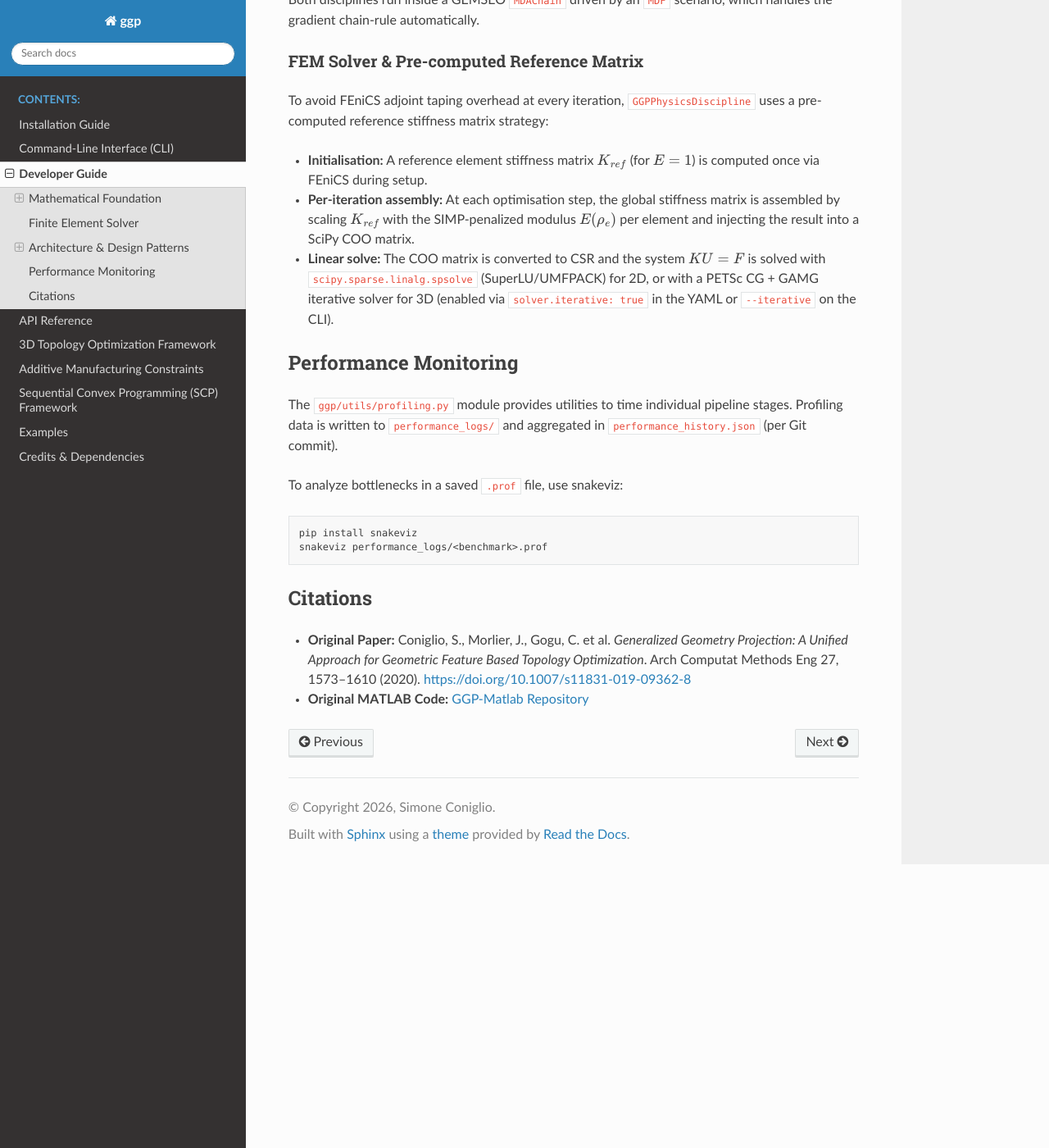
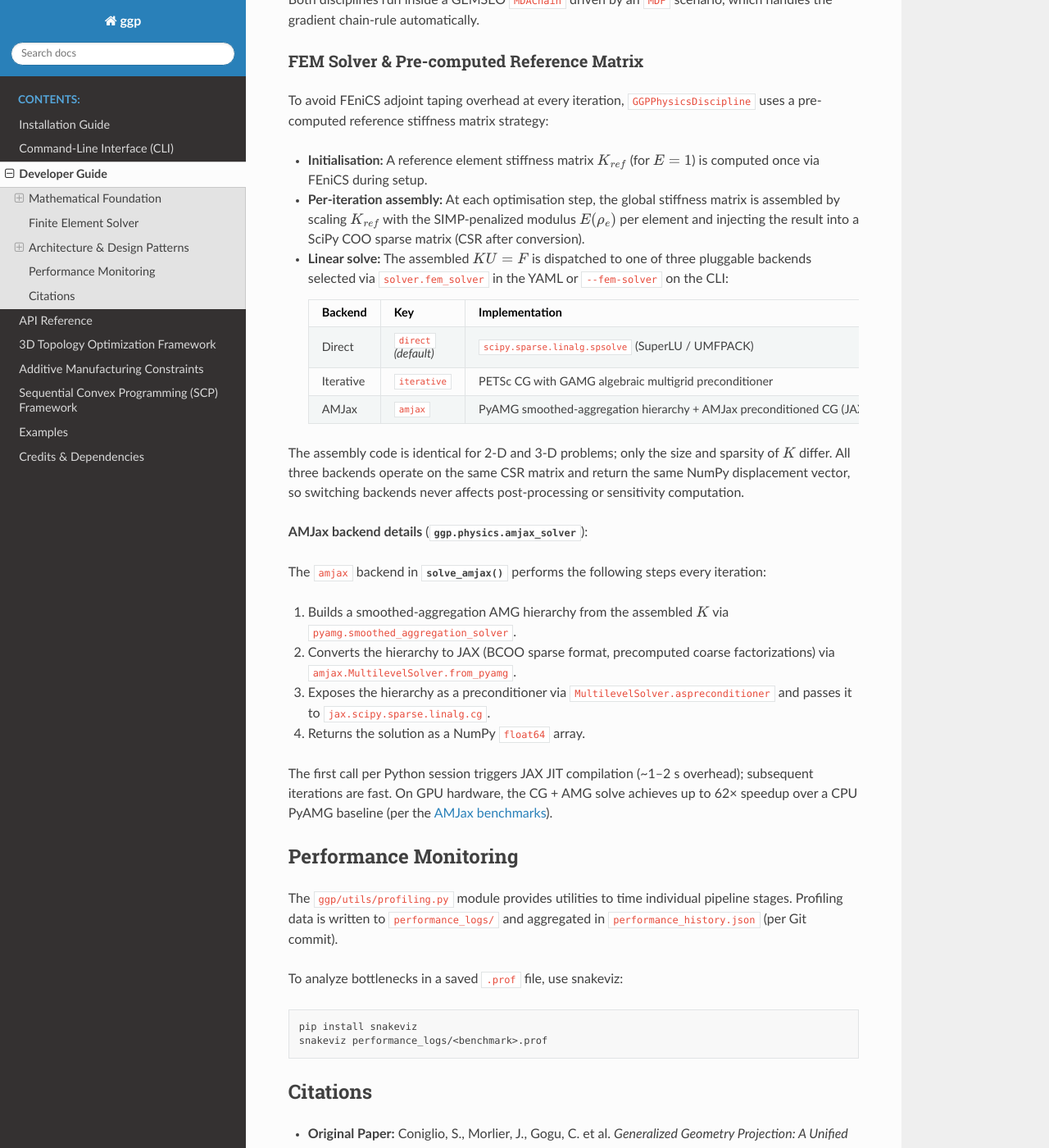
Before and after one commit to SimoneConiglio/generalized_geometry_projection, a Sphinx documentation site: the page built from docs/developer_guide.rst, in a window 1280 px wide and 1400 px high, scrolled down 6303 px. Shown: the whole window at 82% size. Built offline with Sphinx 7.4.7 and the Read the Docs theme 3.1.0, drawn with Linux system fonts in a browser that asks for light colours.

Commit message:
Update docs and add 3D tests for AMJax FEM backend
Documentation:
- cli_guide.rst: document --fem-solver option with all three backends and
  add amjax usage examples for both 2-D and 3-D problems; add fem_solver
  field to YAML example; update 3-D note
- developer_guide.rst: replace the "Linear solve" bullet with a full
  three-backend comparison table (direct/iterative/amjax) and a dedicated
  AMJax backend detail section with step-by-step algorithm description
- installation.rst: note that environment.yml now pulls AMJax deps (pyamg,
  jax, jaxlib, amjax) and that they are only used when fem_solver=amjax
- api.rst: add ggp.physics.amjax_solver to the Physics Solvers section

Tests:
- test_amjax_solver.py: add _poisson_3d() helper (7-point stencil, 512 DOFs)
  and two new tests confirming the AMJax backend solves 3-D systems correctly
  and agrees with scipy spsolve to within tolerance

All 7 tests pass (2-D and 3-D).

Co-Authored-By: Claude Sonnet 4.6 <noreply@anthropic.com>
Claude-Session: https://claude.ai/code/session_015P2WptAm1t2FfiMhm4fxP1

```diff
--- a/docs/developer_guide.rst
+++ b/docs/developer_guide.rst
@@ -283,8 +283,42 @@ FEM Solver & Pre-computed Reference Matrix
 To avoid FEniCS adjoint taping overhead at every iteration, ``GGPPhysicsDiscipline`` uses a pre-computed reference stiffness matrix strategy:
 
 - **Initialisation:** A reference element stiffness matrix :math:`K_{ref}` (for :math:`E = 1`) is computed once via FEniCS during setup.
-- **Per-iteration assembly:** At each optimisation step, the global stiffness matrix is assembled by scaling :math:`K_{ref}` with the SIMP-penalized modulus :math:`E(\rho_e)` per element and injecting the result into a SciPy COO matrix.
-- **Linear solve:** The COO matrix is converted to CSR and the system :math:`K U = F` is solved with ``scipy.sparse.linalg.spsolve`` (SuperLU/UMFPACK) for 2D, or with a PETSc CG + GAMG iterative solver for 3D (enabled via ``solver.iterative: true`` in the YAML or ``--iterative`` on the CLI).
+- **Per-iteration assembly:** At each optimisation step, the global stiffness matrix is assembled by scaling :math:`K_{ref}` with the SIMP-penalized modulus :math:`E(\rho_e)` per element and injecting the result into a SciPy COO sparse matrix (CSR after conversion).
+- **Linear solve:** The assembled :math:`K U = F` is dispatched to one of three pluggable backends selected via ``solver.fem_solver`` in the YAML or ``--fem-solver`` on the CLI:
+
+  .. list-table::
+     :header-rows: 1
+     :widths: 15 30 30 25
+
+     * - Backend
+       - Key
+       - Implementation
+       - Best for
+     * - Direct
+       - ``direct`` *(default)*
+       - ``scipy.sparse.linalg.spsolve`` (SuperLU / UMFPACK)
+       - Small–medium 2-D meshes; deterministic and always converges
+     * - Iterative
+       - ``iterative``
+       - PETSc CG with GAMG algebraic multigrid preconditioner
+       - Large 3-D meshes; memory-efficient
+     * - AMJax
+       - ``amjax``
+       - PyAMG smoothed-aggregation hierarchy + AMJax preconditioned CG (JAX)
+       - Both 2-D and 3-D; JIT-compiled, GPU-compatible, differentiable
+
+The assembly code is identical for 2-D and 3-D problems; only the size and sparsity of :math:`K` differ.  All three backends operate on the same CSR matrix and return the same NumPy displacement vector, so switching backends never affects post-processing or sensitivity computation.
+
+**AMJax backend details** (:mod:`ggp.physics.amjax_solver`):
+
+The ``amjax`` backend in :func:`~ggp.physics.amjax_solver.solve_amjax` performs the following steps every iteration:
+
+1. Builds a smoothed-aggregation AMG hierarchy from the assembled :math:`K` via ``pyamg.smoothed_aggregation_solver``.
+2. Converts the hierarchy to JAX (BCOO sparse format, precomputed coarse factorizations) via ``amjax.MultilevelSolver.from_pyamg``.
+3. Exposes the hierarchy as a preconditioner via ``MultilevelSolver.aspreconditioner`` and passes it to ``jax.scipy.sparse.linalg.cg``.
+4. Returns the solution as a NumPy ``float64`` array.
+
+The first call per Python session triggers JAX JIT compilation (~1–2 s overhead); subsequent iterations are fast.  On GPU hardware, the CG + AMG solve achieves up to 62× speedup over a CPU PyAMG baseline (per the `AMJax benchmarks <https://github.com/vboussange/AMJax>`_).
 
 Performance Monitoring
 ----------------------
--- a/docs/installation.rst
+++ b/docs/installation.rst
@@ -36,7 +36,7 @@ Clone the repository to your local machine and navigate into it:
 Step 3: Create the Conda Environment
 ------------------------------------
 
-We provide an ``environment.yml`` file that strictly pins the FEniCS version alongside GEMSEO and all required scientific tools (NumPy, SciPy, Jupyter, Sphinx). This ensures you do not face C++ compilation or MPI errors.
+We provide an ``environment.yml`` file that strictly pins the FEniCS version alongside GEMSEO and all required scientific tools (NumPy, SciPy, Jupyter, Sphinx).  It also installs the optional **AMJax** FEM solver backend dependencies (``pyamg``, ``jax``, ``jaxlib``, ``amjax``) via pip.  These are only used when ``solver.fem_solver: amjax`` is selected; the default ``direct`` backend requires only SciPy.
 
 Run the following command from the root of the cloned repository:
 
```
Also changed, not shown: docs/api.rst (+7 -0 lines), docs/cli_guide.rst (+22 -3 lines), 1 other file.
